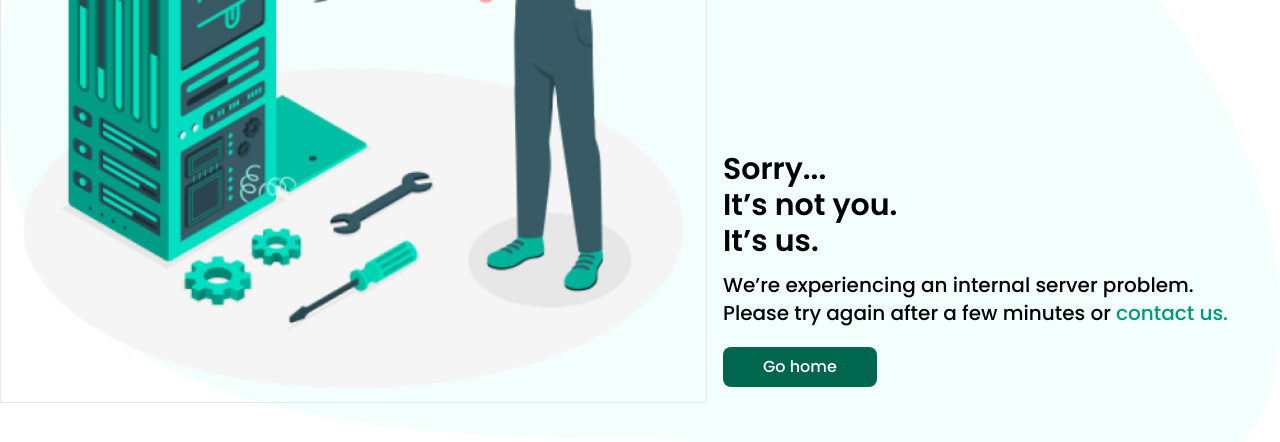
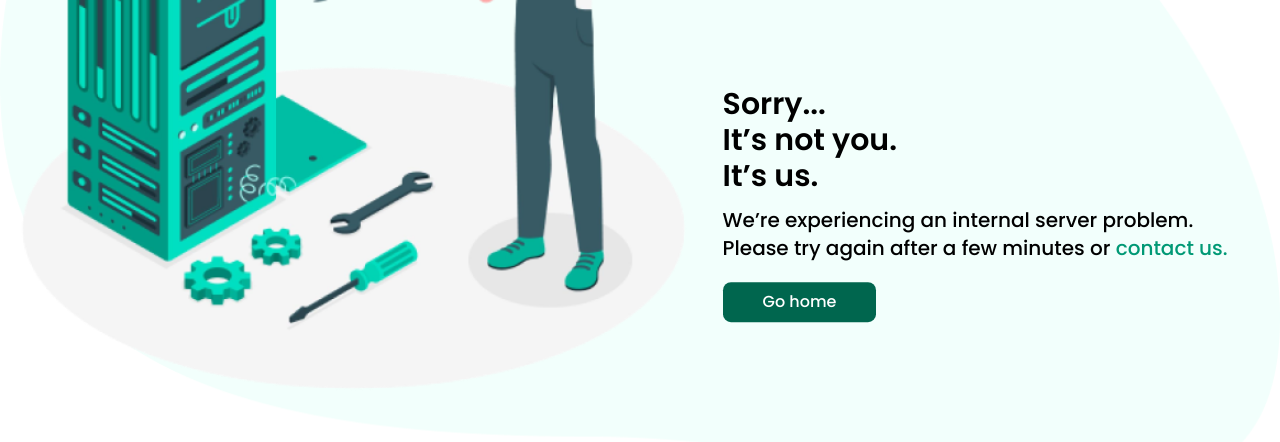
Before and after one commit to SpaceyaTech/SYT-Web-Redesign, a React (Vite) app: page /ase in a window 1280 px wide. Shown: the part 510-952 px from the top of the page. Built offline with nearby package versions, Linux system fonts and the light colour scheme; no server answers.

Commit message:
remove img border

```diff
--- a/src/APP/components/Footer2.jsx
+++ b/src/APP/components/Footer2.jsx
@@ -14,7 +14,8 @@ function Footer2() {
   const year = now.getFullYear();
 
   return (
-    <footer className="bg-[#252533] text-white md:p-12 py-8 px-4 relative max-w-[1440px] mx-auto">
+    <footer className="bg-[#252533] text-white ">
+      <div className="md:p-12 py-8 px-4 relative max-w-[1440px] mx-auto">
         <div className="flex md:flex-row flex-col md:gap-16 gap-8 ">
           <div className="flex-3 flex flex-col md:items-center items-start">
             {/* logo */}
@@ -129,7 +130,7 @@ function Footer2() {
                 />
                 <button
                   type="submit"
-                  className="rounded-r-lg px-4 py-3 flex-auto font-semibold text-white transition-all duration-200 bg-[#009975] border border-transparent hover:bg-gray-700 focus:ring-2 focus:ring-offset-2 focus:ring-gray-900"
+                  className="rounded-r-lg px-4 py-3 flex-auto font-semibold text-white transition-all duration-200 bg-primary border border-transparent hover:bg-gray-700 focus:ring-2 focus:ring-offset-2 focus:ring-gray-900"
                 >
                   Subscribe
                 </button>
@@ -150,6 +151,7 @@ function Footer2() {
         alt="backup"
         className="h-12 w-12 object-contain absolute sm:bottom-14 bottom-0 right-10 cursor-pointer"
       /> */}
+      </div>
     </footer>
   );
 }
--- a/src/APP/pages/errorPages/Error500.jsx
+++ b/src/APP/pages/errorPages/Error500.jsx
@@ -17,10 +17,10 @@ function Error500() {
           <img
             src={error500}
             alt="error-500"
-            className="lg:flex hidden object-contain w-full h-2/3 border"
+            className="lg:flex hidden object-contain w-full h-2/3"
           />
 
-          <div className="hidden lg:flex justify-center text-left flex-col gap-3 p-4">
+          <div className="hidden lg:flex justify-center text-left flex-col gap-3 p-4 mb-16">
             <h3 className="text-3xl font-semibold ">
               Sorry... <br />
               It’s not you. <br />
```
Lines whose indentation alone changed are shown as unchanged.
